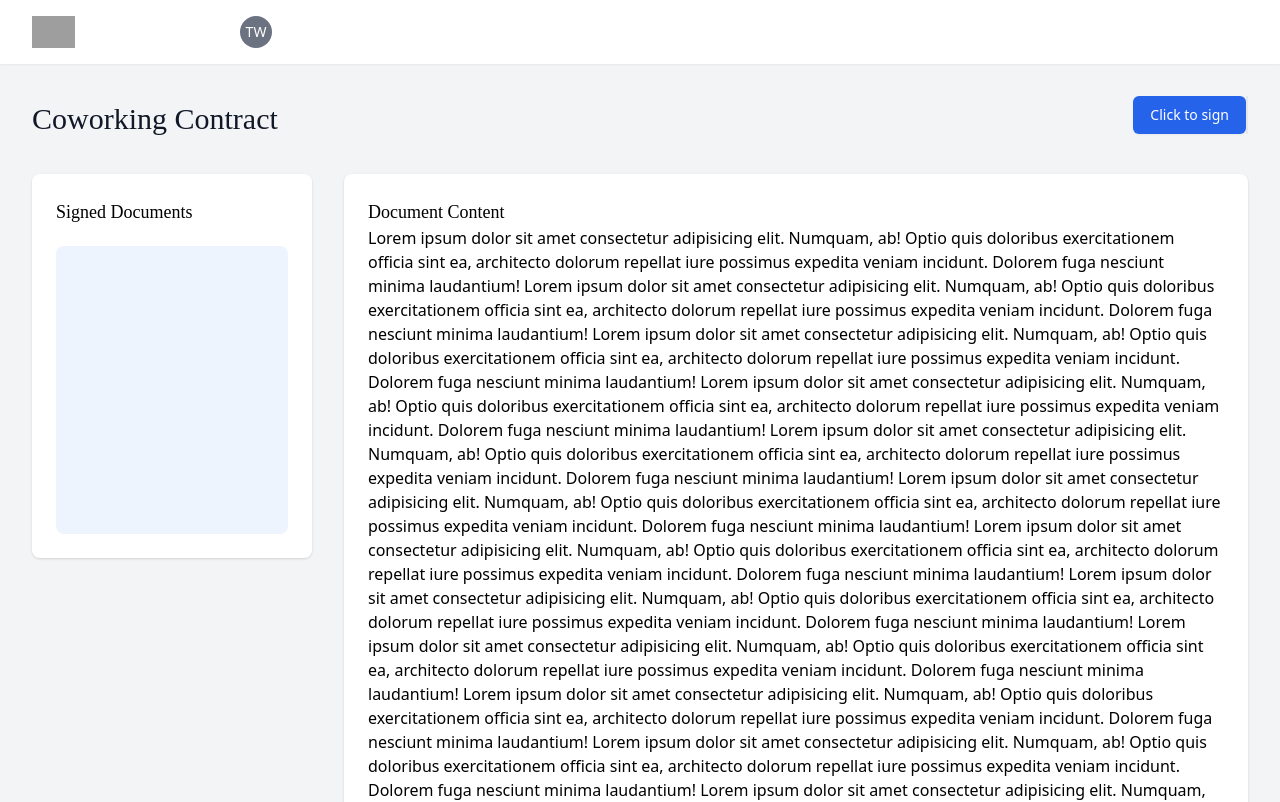
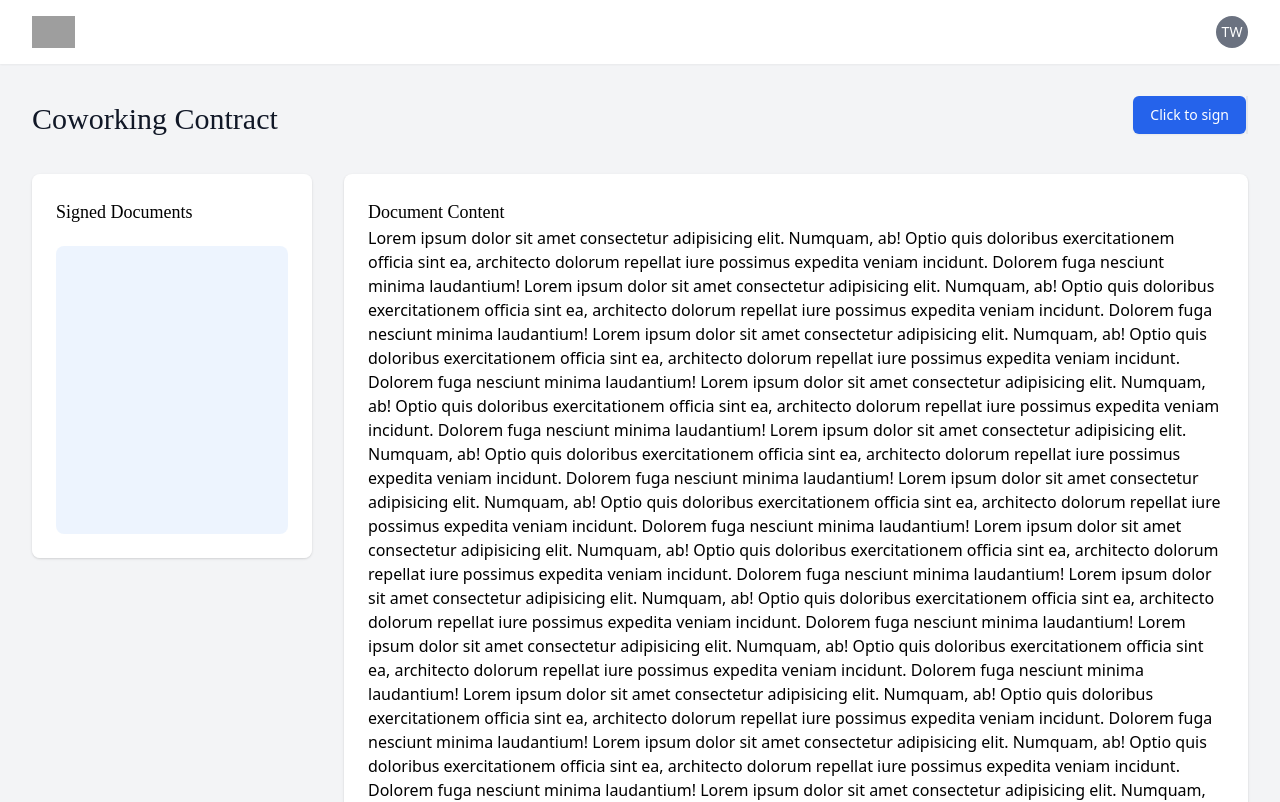
Before and after one commit to joelkmc/kmc-signature, a React (Create React App) app: page / in a window 1280 px wide. Shown: the top 802 px of the page. Built offline with nearby package versions, Linux system fonts and the light colour scheme; grey boxes are pictures that could not be loaded; a web font is replaced by a local one.

Commit message:
Fixed header avatart

```diff
--- a/src/component/layout/AppLayout.tsx
+++ b/src/component/layout/AppLayout.tsx
@@ -35,8 +35,8 @@ const AppLayout: React.FC = ({ children }) => {
         {({ open }) => (
           <>
             <div className="max-w-7xl mx-auto px-4 sm:px-6 lg:px-8 text-gra">
-              <div className="relative flex justify-between xl:grid xl:grid-cols-12 lg:gap-8">
-                <div className="flex md:absolute md:left-0 md:inset-y-0 lg:static xl:col-span-2">
+              <div className="relative flex justify-between lg:gap-8">
+                <div className="flex md:absolute md:left-0 md:inset-y-0 lg:static">
                   <div className="flex-shrink-0 flex items-center">
                     <a href="#">
                       <img
@@ -47,7 +47,7 @@ const AppLayout: React.FC = ({ children }) => {
                     </a>
                   </div>
                 </div>
-                <div className="min-w-0 md:px-8 lg:px-0 xl:col-span-6 py-4">
+                <div className="hidden lg:block min-w-0 md:px-8 lg:px-0 py-4">
                   <span className="inline-flex items-center justify-center h-8 w-8 rounded-full bg-gray-500">
                     <span className="text-sm font-medium leading-none text-white">TW</span>
                   </span>
```
